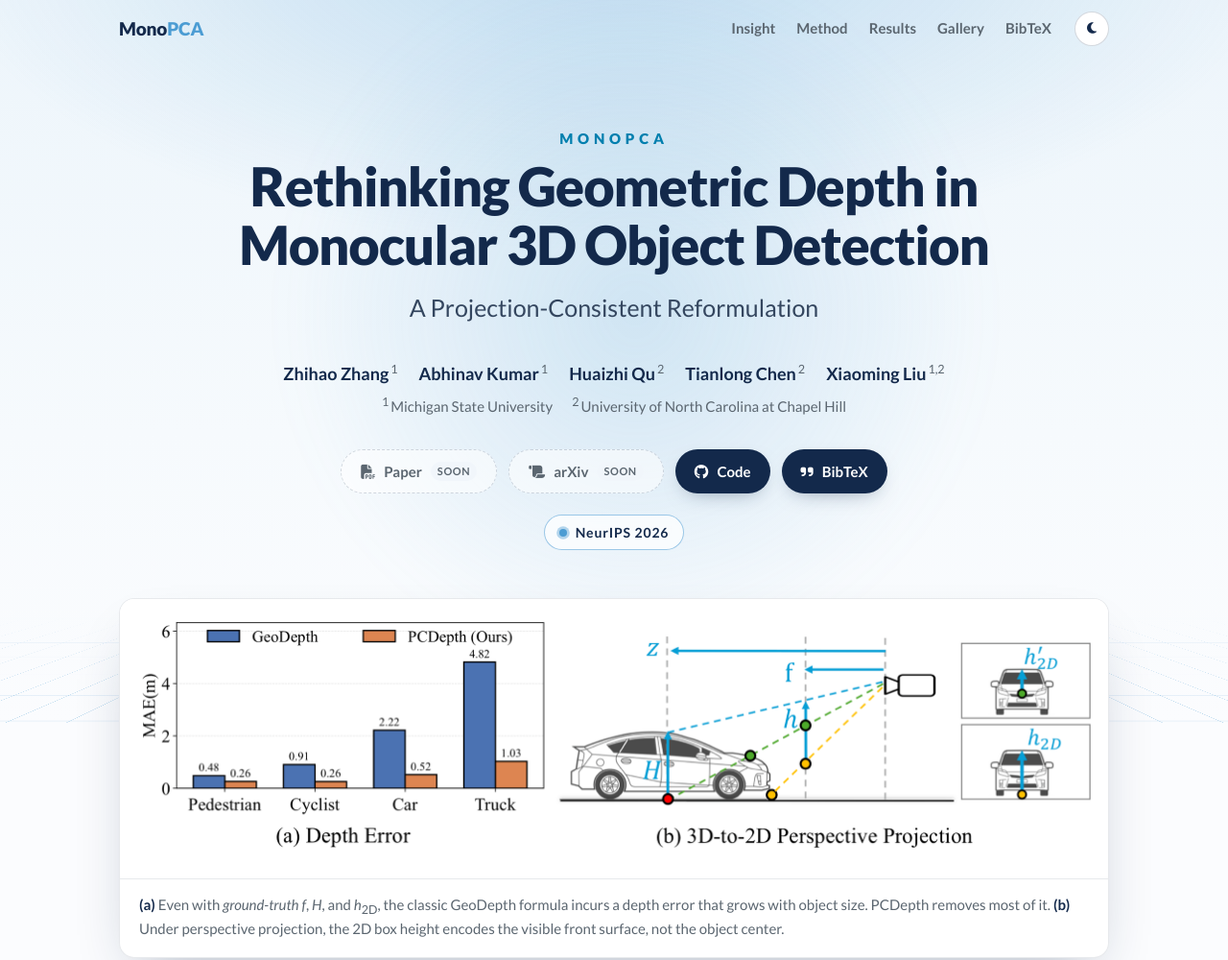
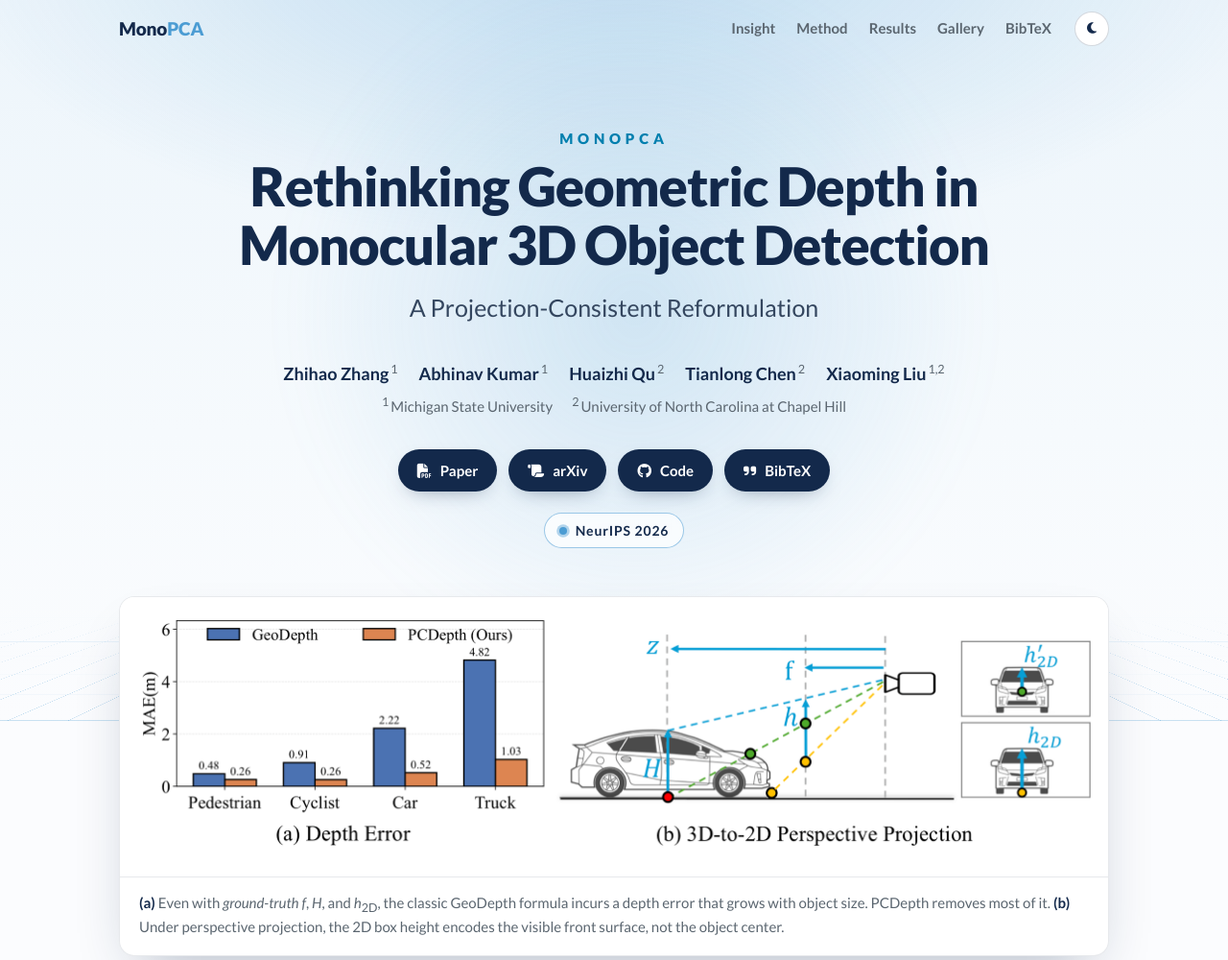
Before and after one commit to alanzhangcs/MonoPCA-Page, a plain HTML site: page index.html in a window 1280 px wide. Shown: the top 1000 px of the page at 96% size. Drawn offline with nearby package versions, Linux system fonts and the light colour scheme.

Commit message:
Link the arXiv paper

```diff
--- a/index.html
+++ b/index.html
@@ -67,8 +67,8 @@
       </p>
 
       <div class="hero-buttons">
-        <span class="btn is-disabled" title="Coming soon"><i class="fas fa-file-pdf"></i>Paper<small>soon</small></span>
-        <span class="btn is-disabled" title="Coming soon"><i class="fas fa-scroll"></i>arXiv<small>soon</small></span>
+        <a class="btn" href="https://arxiv.org/pdf/2611.11607"><i class="fas fa-file-pdf"></i>Paper</a>
+        <a class="btn" href="https://arxiv.org/abs/2611.11607"><i class="fas fa-scroll"></i>arXiv</a>
         <a class="btn" href="https://github.com/alanzhangcs/MonoPCA"><i class="fab fa-github"></i>Code</a>
         <a class="btn" href="#bibtex"><i class="fas fa-quote-right"></i>BibTeX</a>
       </div>
```
